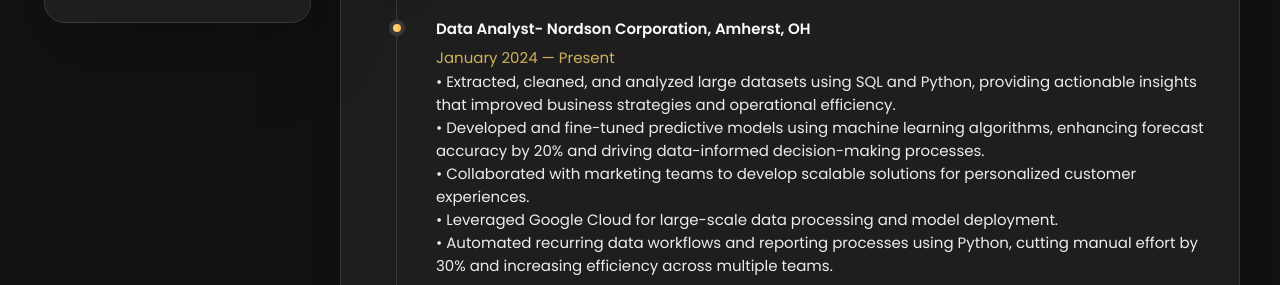
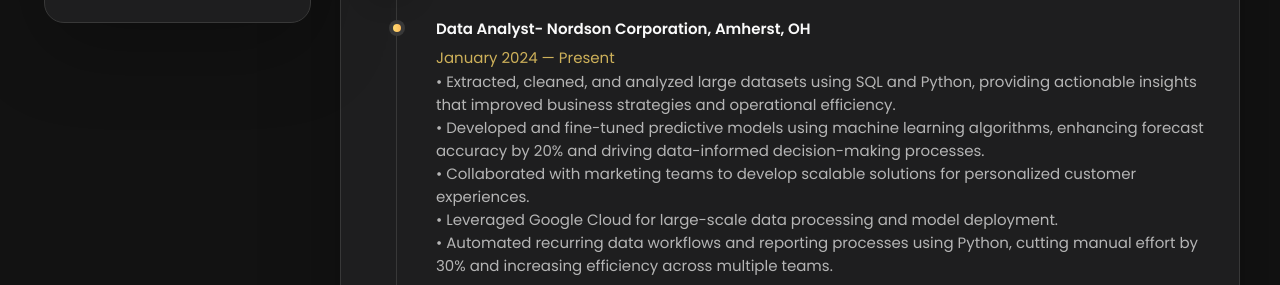
Before and after one commit to VandanaJada/Portfolio, a plain HTML site: page index.html in a window 1280 px wide. Both pictures are taken after a click on the button "Resume". Shown: the part 515-800 px from the top of the page. Drawn offline with nearby package versions, Linux system fonts and the light colour scheme.

Commit message:
Resume Changes

```diff
--- a/index.html
+++ b/index.html
@@ -416,7 +416,7 @@
 
               <p class="timeline-text">
 
-                <ul style="color: rgb(240, 235, 235);">
+                <ul style="color: rgba(197, 197, 197, 0.903);">
                   <li>• Extracted, cleaned, and analyzed large datasets using SQL and Python, providing actionable insights that improved business strategies and operational efficiency.</li>
                   <li>• Developed and fine-tuned predictive models using machine learning algorithms, enhancing forecast accuracy by 20% and driving data-informed decision-making processes.</li>
                   <li>• Collaborated with marketing teams to develop scalable solutions for personalized customer experiences.</li>
```
